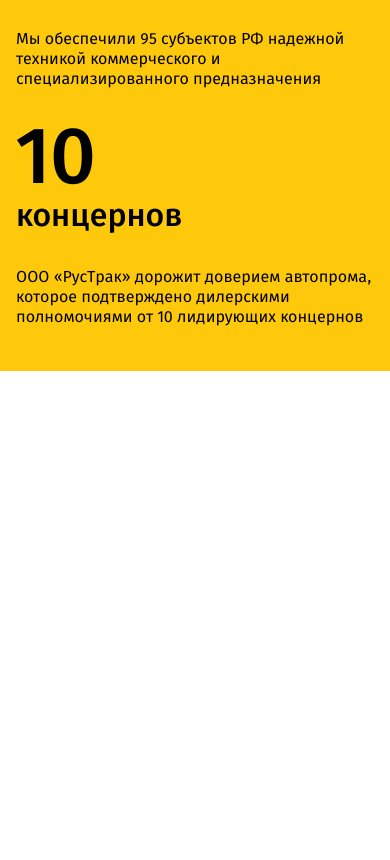
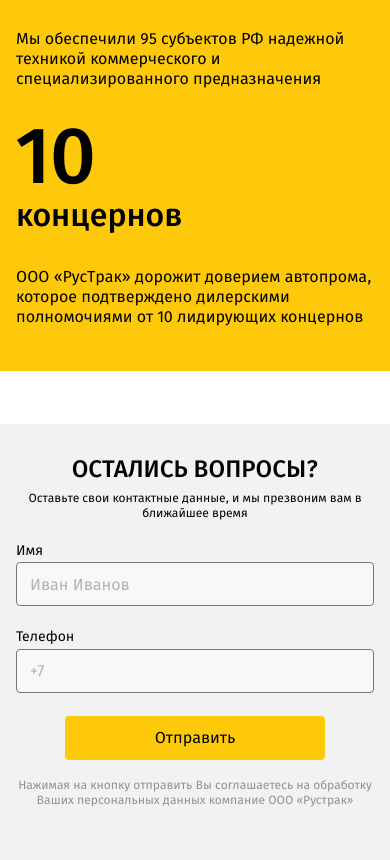
Before and after one commit to dmitriy-rodionov/rus-track, a website: page src/index.html in a window 390 px wide. Shown: the part 2217-3077 px from the top of the page. Before the commit the page ends 2588 px from the top, so only its background shows below. Drawn offline with nearby package versions, Linux system fonts and the light colour scheme; files that its build step writes are made by us from their sources.

Commit message:
последняя секция

```diff
--- a/src/index.html
+++ b/src/index.html
@@ -190,6 +190,27 @@
             </div>
         </div>
     </section>
+    <section class="questions">
+        <div class="questions__wrapper">
+            <div class="container">
+                <h2 class="questions__title">ОСТАЛИСЬ ВОПРОСЫ?</h2>
+                <div class="questions__subtitle">Оставьте свои контактные данные, и мы презвоним вам в ближайшее время</div>
+                <form action="#" class="questions__form">
+                    <label>Имя
+                        <input name="name" required placeholder="Иван Иванов" type="text" class="questions__input">
+                    </label>
+                    <label>Телефон
+                        <input name="phone" required placeholder="+7" type="phone" class="questions__input">
+                    </label>
+                    <button class="button questions__btn">Отправить</button>
+                </form>
+                <div class="questions__form-descr">
+                    Нажимая на кнопку отправить Вы соглашаетесь на обработку Ваших персональных данных компание ООО «Рустрак»
+                </div>
+                <img src="img/questions/delivery-truck.png" alt="truck" class="questions__img">
+            </div>
+        </div>
+    </section>
     <script src="js/bundle.js"></script>
 </body>
 </html>
--- /dev/null
+++ b/src/styles/scss/questions/_questions-media.scss
@@ -0,0 +1,109 @@
+@media(max-width: 1400px) {
+    .container {
+        width: 1140px;
+    }
+    .questions{
+        overflow: hidden;
+        &__img{
+            right: -140px;
+        }
+    }
+}
+
+@media(max-width: 1200px) {
+    .container{
+        width: 960px;
+    }
+    .questions{
+        &__img{
+            right: -330px;
+        }
+        &__form{
+            &-descr{
+                font-size: 11px;
+            }
+        }
+    }
+}
+
+@media(max-width: 992px) {
+    .container{
+        width: 720px;
+    }
+    .questions{
+        &__img{
+            display: none;
+        }
+        &__form{
+            margin-top: 21px;
+            flex-direction: column;
+            align-items: start;
+        }
+        label{
+            margin-top: 23px;
+                &:first-child{
+                    margin-top: 0;
+                }
+        }
+        &__btn{
+            margin-top: 23px;
+        }
+    }
+}
+
+@media(max-width: 768px) {
+    .container{
+        width: 540px;
+    }
+    .questions{
+        &__wrapper{
+            text-align: center;
+        }
+        label{
+            text-align-last: left;
+        }
+        &__form{
+            align-items: center;
+            &-descr{
+                font-size: 12px;
+            }
+        }
+        &__btn{
+            width: 200px;
+        }
+    }
+}
+
+@media(max-width: 576px) {
+    .container{
+        width: 100%;
+    }
+    .questions{
+        padding-top: 53px;
+        &__wrapper{
+            padding: 31px 16px 52px 16px;
+        }
+        &__title{
+            font-size: 24px;
+            line-height: 28.8px;
+        }
+        &__subtitle{
+            font-size: 12px;
+            line-height: 15.6px;
+            margin-top: 7px;
+        }
+        &__form{
+            width: 100%;
+        }
+        &__input{
+            margin-right: 0;
+            width: 100%;
+        }
+        label{
+            width: 100%;
+        }
+        &__btn{
+            width: 260px;
+        }
+    }
+}
--- /dev/null
+++ b/src/styles/scss/questions/_questions.scss
@@ -0,0 +1,54 @@
+.questions{
+    padding-top: 143px;
+    &__wrapper{
+        background-color: #F2F2F2;
+        padding-top: 60px;
+        padding-bottom: 63px;
+        position: relative;
+    }
+    &__title{
+        font-size: 42px;
+        line-height: 50.4px;
+        font-weight: 500;
+    }
+    &__subtitle{
+        font-size: 18px;
+        line-height: 27px;
+    }
+    &__form{
+        margin-top: 38px;
+        display: flex;
+        align-items: flex-end;
+        &-descr{
+            margin-top: 18px;
+            font-size: 14px;
+            line-height: 15.4px;
+            opacity: 0.4;
+        }
+    }
+    &__input{
+        width: 294px;
+        height: 44px;
+        border: 1px solid #000;
+        border-radius: 4px;
+        opacity: 0.5;
+        font-size: 16px;
+        padding: 0 13px;
+        margin-right: 19px;
+        margin-top: 4px;
+    }
+    label{
+        display: flex;
+        flex-direction: column;
+        font-size: 14px;
+        line-height: 15.4px;
+    }
+    &__btn{
+        font-size: 16px;
+    }
+    &__img{
+        position: absolute;
+        top: -80px;
+        right: 0;
+    }
+}
--- a/src/styles/scss/styles.scss
+++ b/src/styles/scss/styles.scss
@@ -29,3 +29,5 @@ $grey-color: #A2A2A2;
 @import 'about/about-media';
 @import 'description/description';
 @import 'description/description-media';
+@import 'questions/questions';
+@import 'questions/questions-media';
```
Also changed, not shown: src/img/questions/delivery-truck.png (added).
